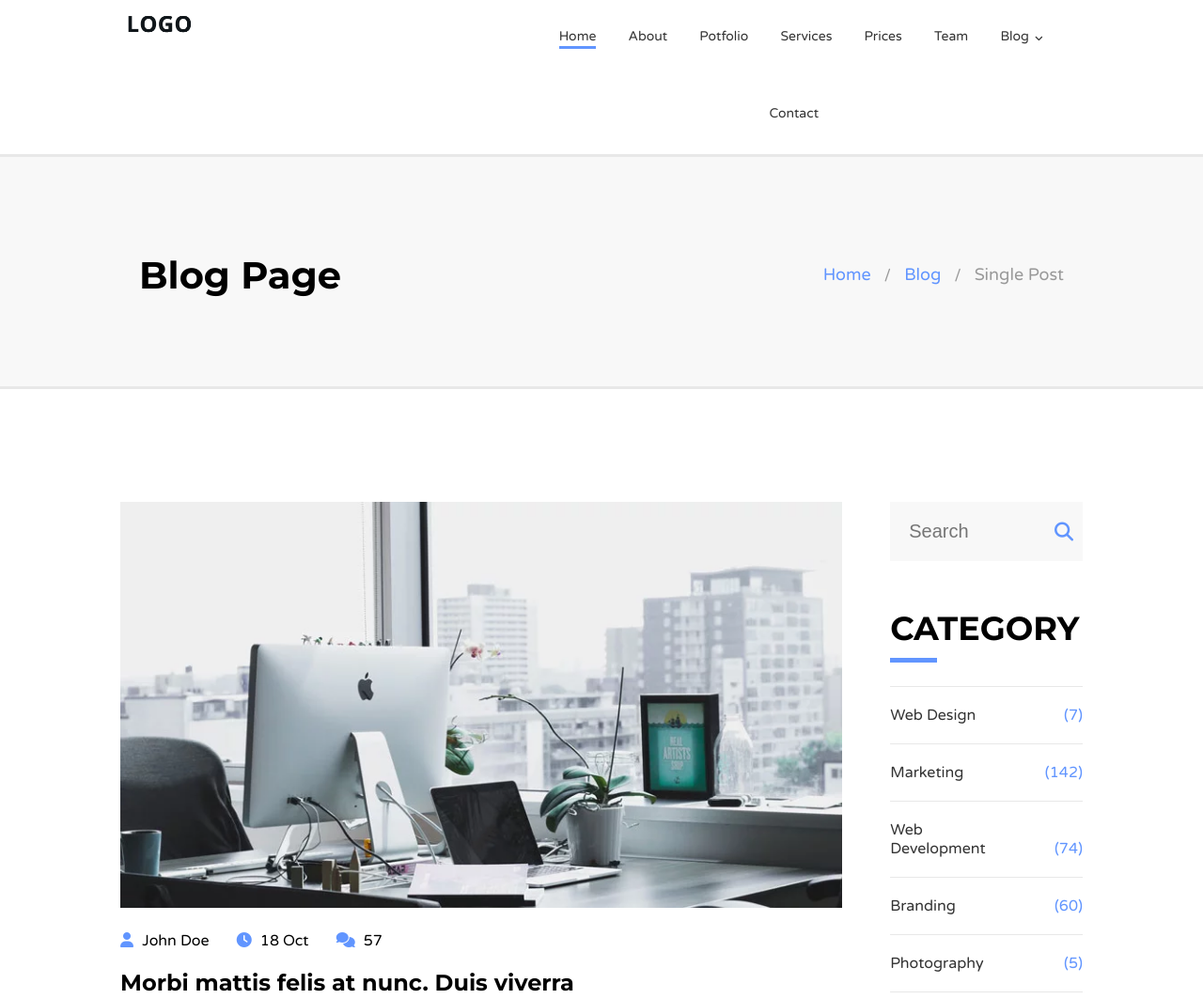
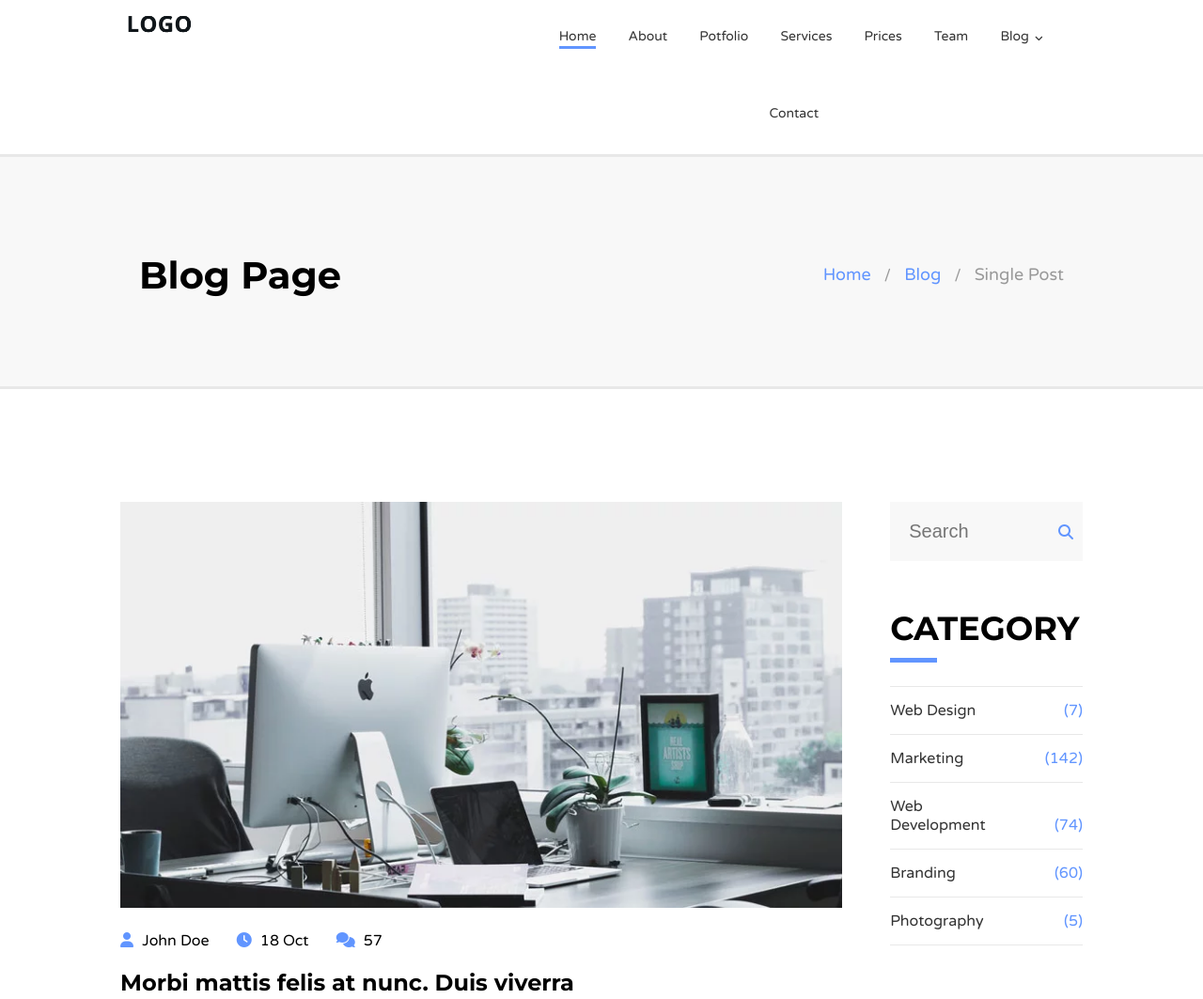
Before and after one commit to HossamGezo/landing_Page, a plain HTML site: page blog.html in a window 1280 px wide. Shown: the top 1063 px of the page at 94% size. Drawn offline with Linux system fonts and the light colour scheme.

Commit message:
modify the category section

```diff
--- a/css/blog-home.css
+++ b/css/blog-home.css
@@ -268,7 +268,6 @@
   right: 10px;
   top: 50%;
   transform: translateY(-50%);
-  font-size: 20px;
   color: var(--main-color);
 }
 .blog-home-item-category .section-header,
@@ -283,7 +282,7 @@
 .blog-home-item-category-list li {
   border-bottom: 1px solid var(--border-color);
   font-size: 0;
-  padding: 20px 0;
+  padding: 15px 0;
 }
 .blog-home-item-category-list li:nth-child(1) {
   border-top: 1px solid var(--border-color);
```
